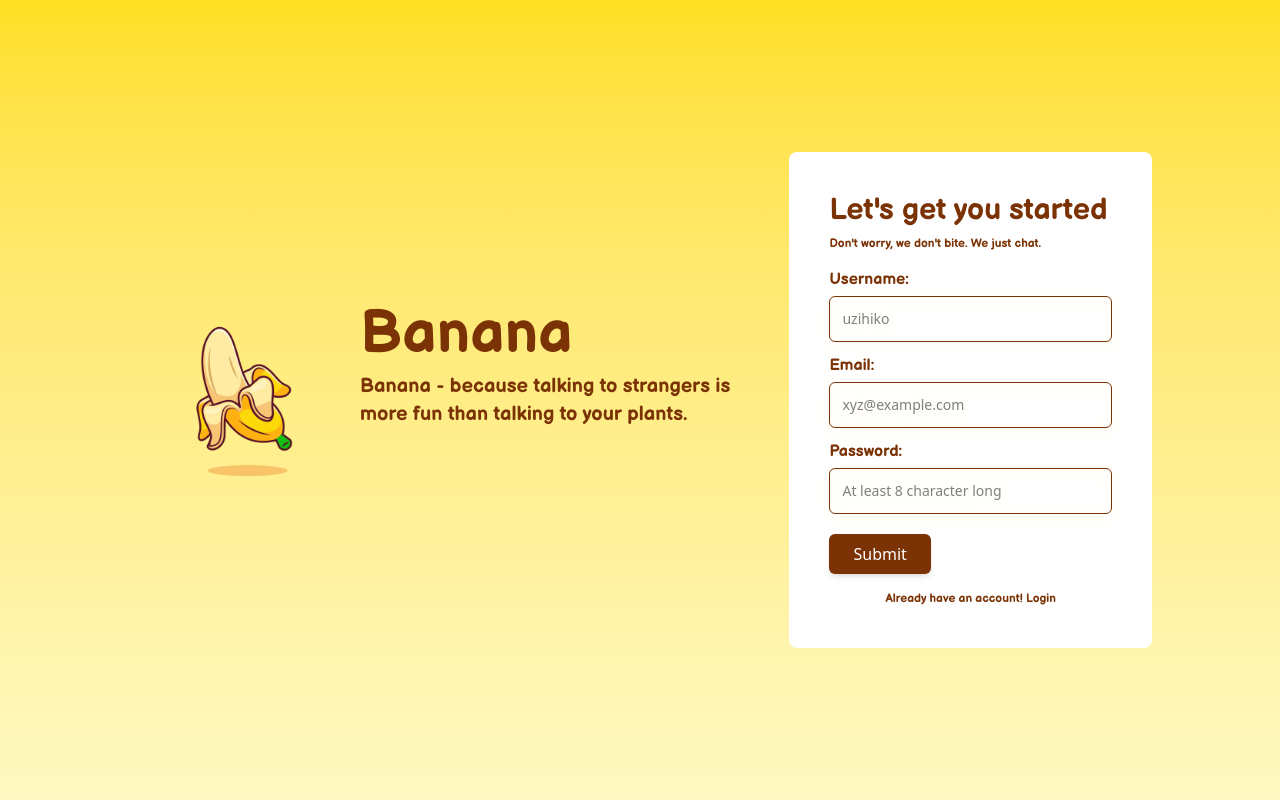
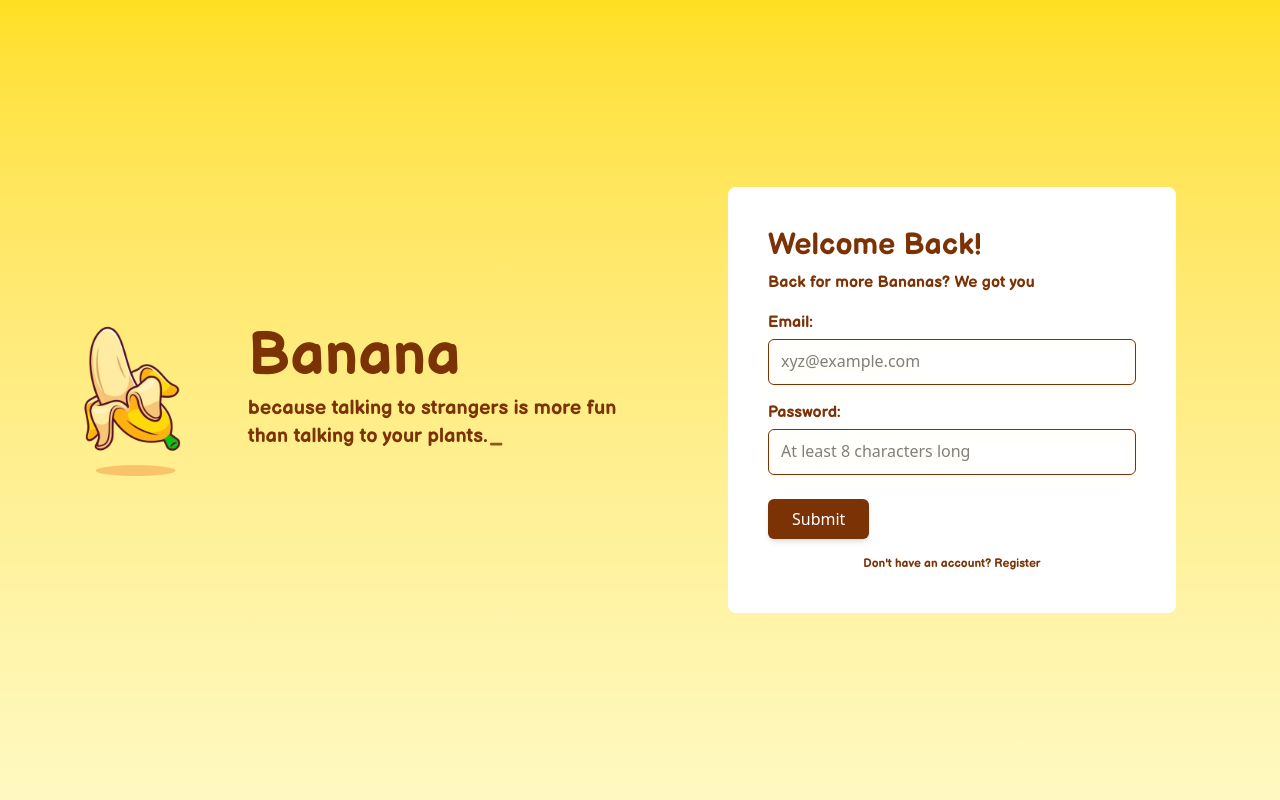
Before and after one commit to NileshSadhu/PeelTalk, a React (Vite) app in the folder frontend/: page / in a window 1280 px wide. Shown: the top 800 px of the page. Built offline with nearby package versions, Linux system fonts and the light colour scheme.

Commit message:
Imporve Structure of webpage

```diff
--- a/frontend/src/App.jsx
+++ b/frontend/src/App.jsx
@@ -6,7 +6,7 @@ import Register from './Components/LoginPages/Register';
 function App() {
   return (
     <>
-      {/* <Login /> */}
+      <Login />
       <Register />
     </>
   )
--- a/frontend/src/Components/CustomInput.jsx
+++ b/frontend/src/Components/CustomInput.jsx
@@ -1,12 +1,14 @@
-function CustomInput({ label, placeholder }) {
+function CustomInput({ id, label, placeholder }) {
     return (
-        <div className="mb-3">
-            <label htmlFor="email" className="balsamiq-sans-bold block mb-1 mt-2 font-medium text-amber-900">{label}</label>
+        <div className="mb-4">
+            <label htmlFor={id} className="balsamiq-sans-bold block mb-1 mt-2 font-medium text-amber-900">
+                {label}
+            </label>
             <input
-                id="email"
-                type="email"
+                id={id}
+                type={id === 'password' ? 'password' : id === 'email' ? 'email' : 'text'}
                 autoComplete="off"
-                className="border border-amber-900 rounded-md drop-shadow-[0_4px_6px_rgba(253,224,71,0.4)] p-3 w-full text-sm placeholder:text-xs sm:placeholder:text-sm"
+                className="border border-amber-900 rounded-md drop-shadow-[0_4px_6px_rgba(253,224,71,0.4)] p-3 w-full text-sm placeholder:text-sm sm:placeholder:text-base"
                 placeholder={placeholder}
             />
         </div>
--- a/frontend/src/Components/LoginPages/Login.jsx
+++ b/frontend/src/Components/LoginPages/Login.jsx
@@ -6,21 +6,27 @@ import ViseVerse from "../ViseVerse";
 function Login() {
     return (
         <div className="min-h-screen bg-gradient-to-b from-yellow-300 to-yellow-100 flex items-center justify-center p-4">
-            <div className="flex flex-col md:flex-row items-center md:space-x-8 space-y-6 md:space-y-0 w-full max-w-5xl">
-                <div className="flex justify-center">
-                    <Title />
+            <div className="flex flex-col md:flex-row items-center md:items-stretch w-full max-w-7xl min-w-0">
+
+                {/* Left: Title Section */}
+                <div className="flex justify-center items-center w-full md:w-1/2">
+                    <Title text="Banana - because talking to strangers is more fun than talking to your plants." />
                 </div>
-                <div className="bg-white p-6 sm:p-10 rounded-lg w-full md:w-2/3 lg:w-1/2">
+
+                {/* Right: Login Box */}
+                <div className="flex justify-center items-center w-full md:w-1/2">
+                    <div className="bg-white p-6 sm:p-10 rounded-lg w-full max-w-md">
                         <h1 className="balsamiq-sans-bold text-2xl sm:text-3xl text-amber-900 mb-2">
                             Welcome Back!
                         </h1>
-                    <p className="balsamiq-sans-bold text-sm sm:text-xs text-amber-900 mb-4">
+                        <p className="balsamiq-sans-bold text-sm sm:text-base text-amber-900 mb-4">
                             Back for more Bananas? We got you
                         </p>
                         <CustomInput label="Email:" placeholder="xyz@example.com" />
-                    <CustomInput label="Password:" placeholder="At least 8 character long" />
+                        <CustomInput label="Password:" placeholder="At least 8 characters long" />
                         <CustomButton label="Submit" />
-                    <ViseVerse text="Don't have an account ? Register" />
+                        <ViseVerse text="Don't have an account? Register" />
+                    </div>
                 </div>
             </div>
         </div>
--- a/frontend/src/Components/LoginPages/Register.jsx
+++ b/frontend/src/Components/LoginPages/Register.jsx
@@ -6,23 +6,30 @@ import ViseVerse from "../ViseVerse";
 function Register() {
     return (
         <div className="min-h-screen bg-gradient-to-b from-yellow-300 to-yellow-100 flex items-center justify-center p-4">
-            <div className="flex flex-col md:flex-row items-center md:space-x-8 space-y-6 md:space-y-0 w-full max-w-5xl">
-                <div className="flex justify-center">
-                    <Title />
+            <div className="flex flex-col md:flex-row items-center md:items-stretch w-full max-w-7xl min-w-0">
+
+                {/* Left: Title Section */}
+                <div className="flex justify-center items-center w-full md:w-1/2">
+                    <Title text="Banana - Slip into random chats and unexpected friendships." />
                 </div>
-                <div className="bg-white p-6 sm:p-10 rounded-lg w-full md:w-2/3 lg:w-1/2">
+
+                {/* Right: Register Form Section */}
+                <div className="flex justify-center items-center w-full md:w-1/2">
+                    <div className="bg-white p-6 sm:p-10 rounded-lg w-full max-w-md shadow-md">
                         <h1 className="balsamiq-sans-bold text-2xl sm:text-3xl text-amber-900 mb-2">
                             Let's get you started
                         </h1>
-                    <p className="balsamiq-sans-bold text-sm sm:text-xs text-amber-900 mb-4">
+                        <p className="balsamiq-sans-bold text-sm sm:text-base text-amber-900 mb-4">
                             Don't worry, we don't bite. We just chat.
                         </p>
-                    <CustomInput label="Username:" placeholder="uzihiko" />
-                    <CustomInput label="Email:" placeholder="xyz@example.com" />
-                    <CustomInput label="Password:" placeholder="At least 8 character long" />
+                        <CustomInput id="username" label="Username:" placeholder="uzihiko" />
+                        <CustomInput id="email" label="Email:" placeholder="xyz@example.com" />
+                        <CustomInput id="password" label="Password:" placeholder="At least 8 characters long" />
                         <CustomButton label="Submit" />
-                    <ViseVerse text="Already have an account! Login" />
+                        <ViseVerse text="Already have an account? Login" />
                     </div>
+                </div>
+
             </div>
         </div>
     );
--- a/frontend/src/Components/Title.jsx
+++ b/frontend/src/Components/Title.jsx
@@ -1,18 +1,24 @@
+import logo from '../assets/logo.png';
 import { Typewriter } from 'react-simple-typewriter';
-import logo from '../assets/logo.png';
 
-function Title() {
+function Title({ text }) {
     return (
-        <div className="flex flex-col md:flex-row items-center md:items-start space-y-4 md:space-y-0 md:space-x-6 p-4 w-full">
-            <img src={logo} alt="Logo" className="w-32 sm:w-40 md:w-48 h-auto object-contain" />
-            <div className="space-y-2 text-center md:text-left w-full">
-                <h1 className="balsamiq-sans-bold text-4xl sm:text-5xl md:text-6xl font-bold text-amber-900">Banana</h1>
-                <p className="balsamiq-sans-bold font-medium text-base sm:text-lg md:text-xl text-amber-900">
-                    Banana -{" "}
+        <div className="flex flex-col md:flex-row items-center justify-center gap-4 md:gap-6 p-4 w-full">
+            <img
+                src={logo}
+                alt="Logo"
+                className="w-32 sm:w-40 md:w-48 max-w-[12rem] h-auto object-contain"
+            />
+            <div className="space-y-2 text-left max-w-full md:max-w-xl">
+                <h1 className="balsamiq-sans-bold text-4xl sm:text-5xl md:text-6xl font-bold text-amber-900">
+                    Banana
+                </h1>
+                <div className="balsamiq-sans-bold font-medium text-base sm:text-lg md:text-xl text-amber-900 break-words whitespace-normal min-h-[4.5rem] md:min-h-[5rem]">
+                    {/* Replace static text with typewriter */}
                     <Typewriter
                         words={[
-                            ' because talking to strangers is more fun than talking to your plants.',
-                            ' Slip into random chats and unexpected friendships.',
+                            'because talking to strangers is more fun than talking to your plants.',
+                            'Slip into random chats and unexpected friendships.',
                         ]}
                         loop={5}
                         cursor
@@ -21,7 +27,7 @@ function Title() {
                         deleteSpeed={50}
                         delaySpeed={1000}
                     />
-                </p>
+                </div>
             </div>
         </div>
     );
```
Lines whose indentation alone changed are shown as unchanged.
